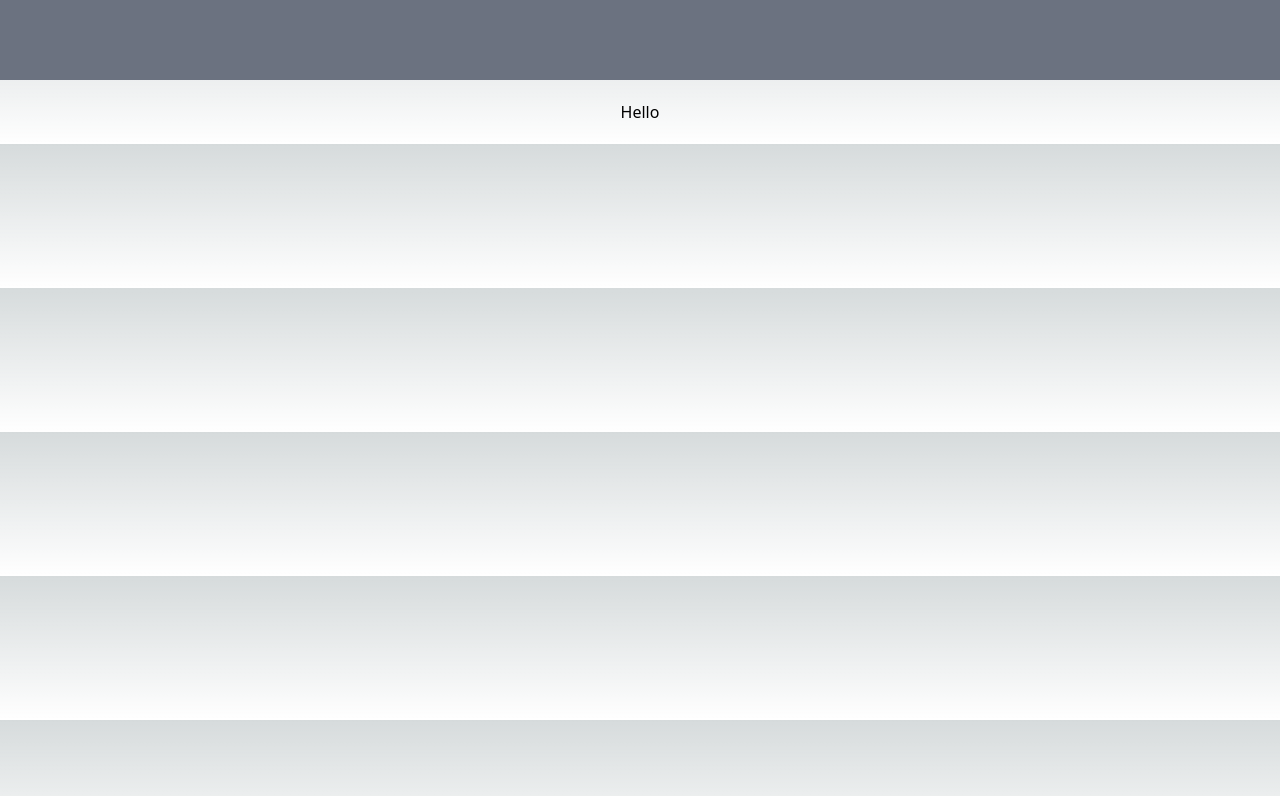
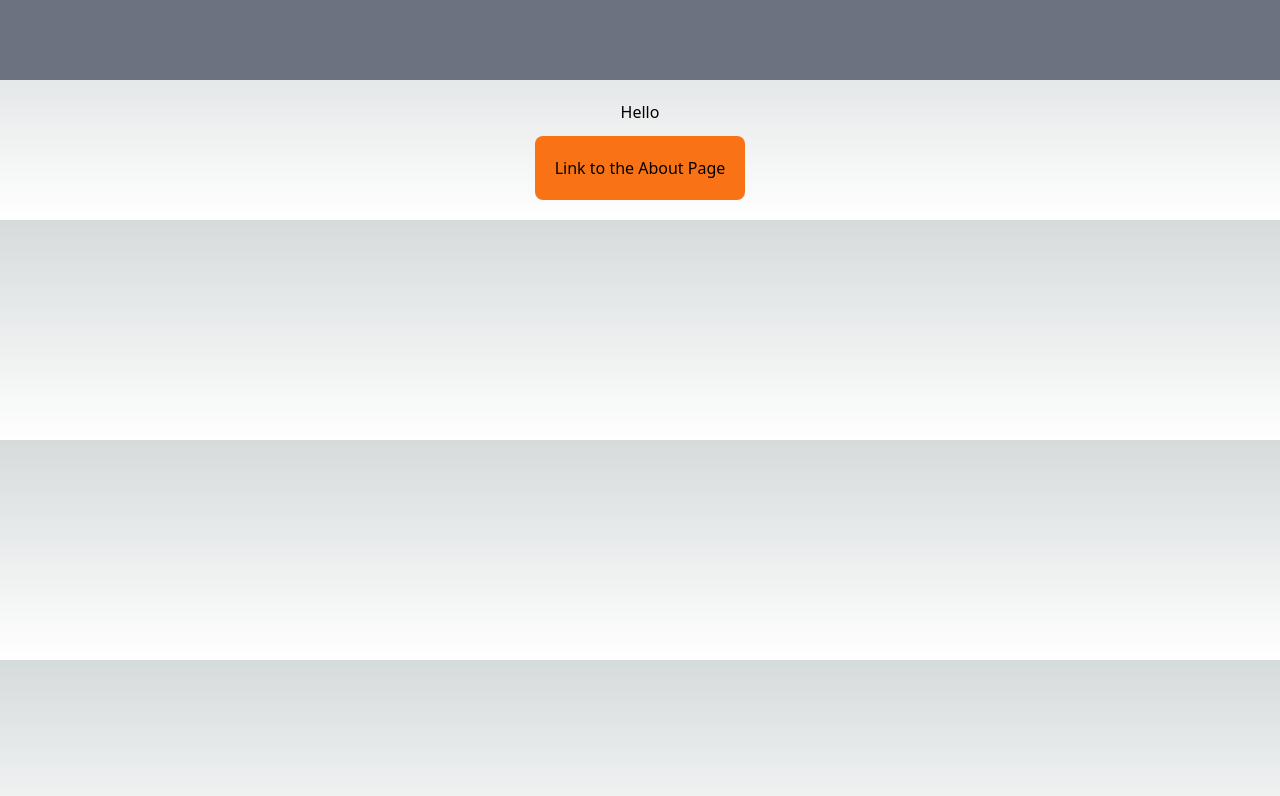
Before and after one commit to KennedyMungai/comprehensive_intro, a Next.js app: page / in a window 1280 px wide. Shown: the top 796 px of the page. Built offline with nearby package versions, Linux system fonts and the light colour scheme.

Commit message:
Added a Link to the about page

```diff
--- a/src/app/page.tsx
+++ b/src/app/page.tsx
@@ -1,7 +1,12 @@
+import Link from 'next/link'
+
 export default function Home() {
 	return (
-		<div className='flex justify-center items-center h-full w-screen p-5'>
+		<div className='flex flex-col justify-center items-center h-full w-screen p-5 gap-3'>
 			Hello
+			<button className='p-5 bg-orange-500 rounded-lg'>
+				<Link href={'/about'}>Link to the About Page</Link>
+			</button>
 		</div>
 	)
 }
```
